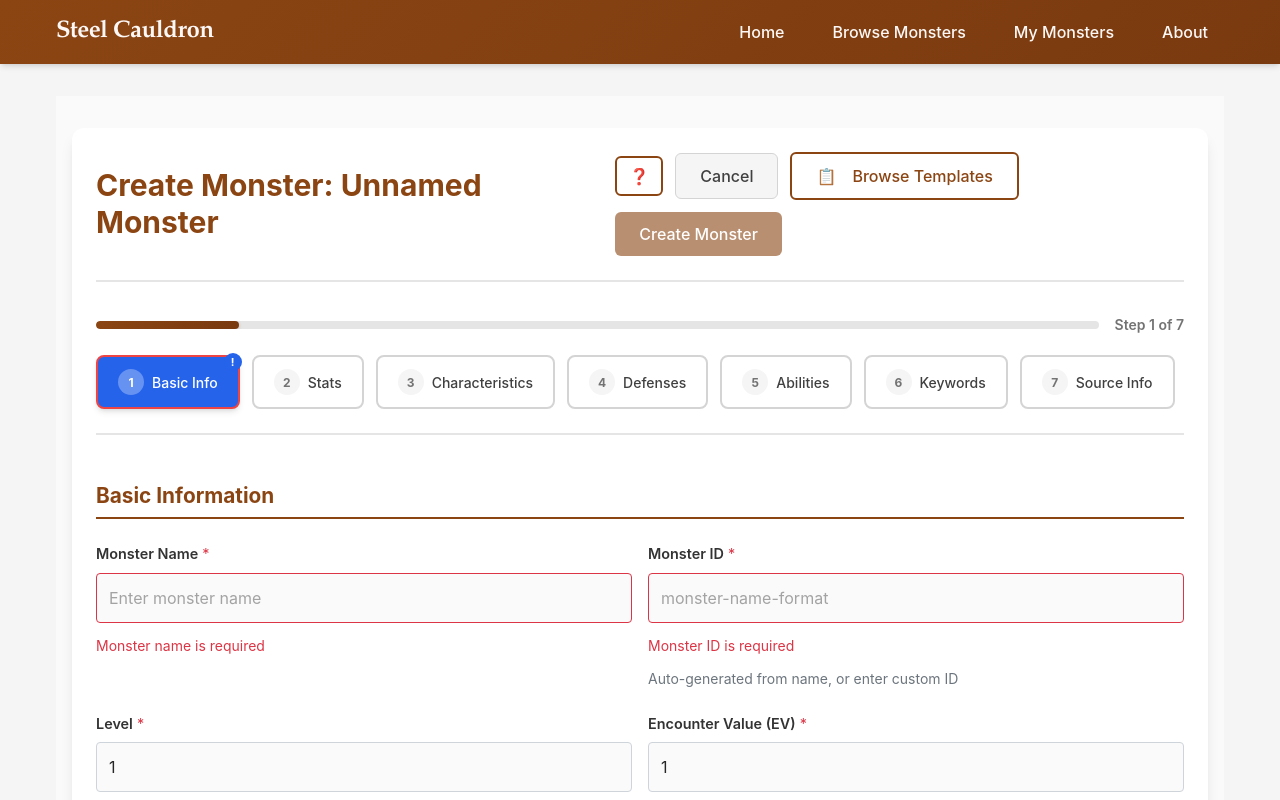
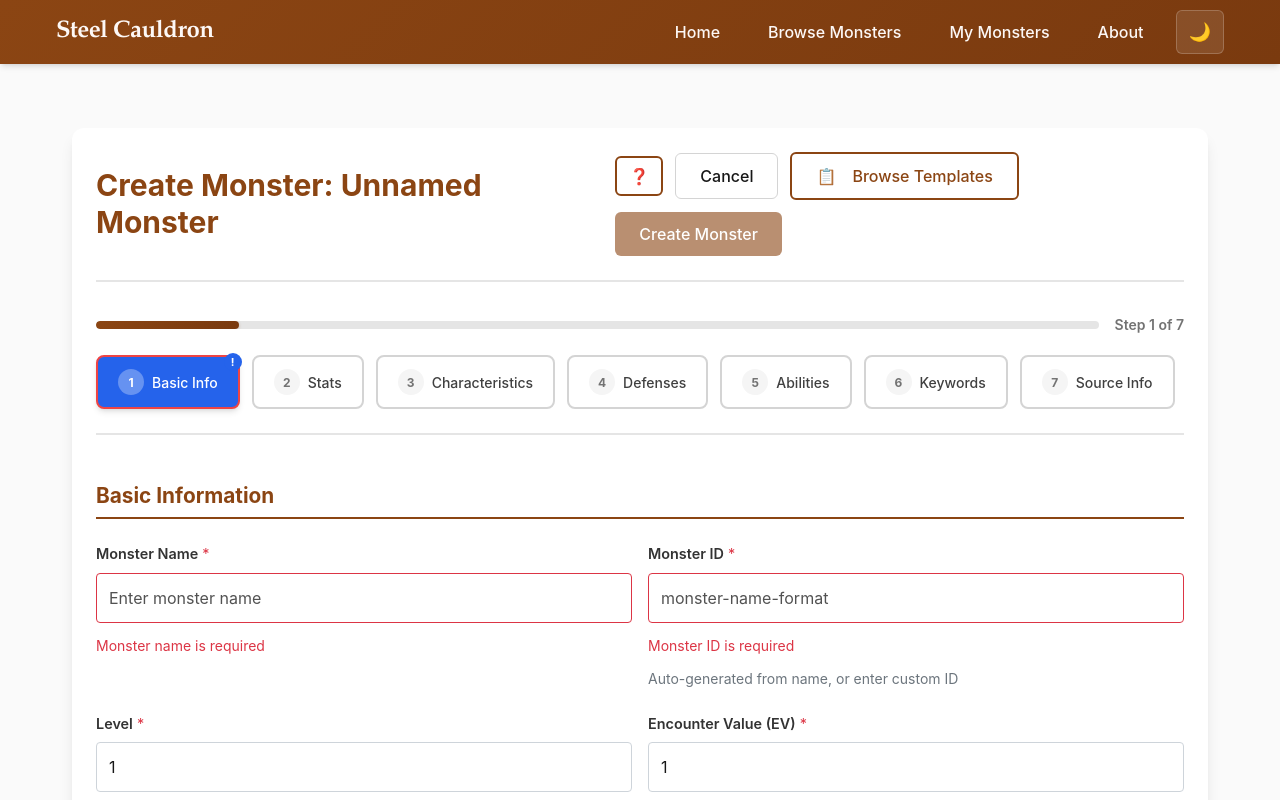
Before and after one commit to erik-meier/monster-library, a Vue app: page /monster/create in a window 1280 px wide. Shown: the top 800 px of the page. Built offline with nearby package versions, Linux system fonts and the light colour scheme.

Commit message:
Add dark mode with theme toggle
Co-authored-by: erik-meier <33582650+erik-meier@users.noreply.github.com>

```diff
--- a/src/App.vue
+++ b/src/App.vue
@@ -11,6 +11,9 @@
           <router-link to="/monsters" class="nav-link">Browse Monsters</router-link>
           <router-link to="/my-monsters" class="nav-link">My Monsters</router-link>
           <router-link to="/about" class="nav-link">About</router-link>
+          <button @click="toggleTheme" class="theme-toggle" :aria-label="themeLabel">
+            <span class="theme-icon">{{ themeIcon }}</span>
+          </button>
         </div>
       </div>
     </nav>
@@ -36,10 +39,27 @@
   </div>
 </template>
 
-<script>
-export default {
-  name: 'App'
+<script setup lang="ts">
+import { onMounted, computed } from 'vue'
+import { useThemeStore } from '@/stores/theme'
+
+const themeStore = useThemeStore()
+
+onMounted(() => {
+  themeStore.initTheme()
+})
+
+const toggleTheme = () => {
+  themeStore.toggleTheme()
 }
+
+const themeIcon = computed(() => {
+  return themeStore.isDark ? '☀️' : '🌙'
+})
+
+const themeLabel = computed(() => {
+  return themeStore.isDark ? 'Switch to light mode' : 'Switch to dark mode'
+})
 </script>
 
 <style>
@@ -55,8 +75,10 @@ export default {
   min-height: 100vh;
   display: flex;
   flex-direction: column;
-  background-color: var(--color-neutral-100);
+  background-color: var(--app-bg);
+  color: var(--app-text);
   line-height: var(--line-height-normal);
+  transition: background-color 0.3s ease, color 0.3s ease;
 }
 
 /* Typography improvements */
@@ -153,6 +175,36 @@ button:disabled, .btn:disabled {
   box-shadow: var(--shadow-sm);
 }
 
+.theme-toggle {
+  background: rgba(255, 255, 255, 0.1);
+  border: 1px solid rgba(255, 255, 255, 0.2);
+  color: var(--color-primary-50);
+  padding: var(--space-2) var(--space-3);
+  border-radius: var(--radius-md);
+  cursor: pointer;
+  transition: var(--transition-all);
+  min-height: 44px;
+  min-width: 44px;
+  display: flex;
+  align-items: center;
+  justify-content: center;
+  font-size: var(--font-size-lg);
+}
+
+.theme-toggle:hover {
+  background-color: rgba(255, 255, 255, 0.2);
+  transform: translateY(-1px);
+}
+
+.theme-toggle:active {
+  transform: translateY(0);
+}
+
+.theme-icon {
+  display: inline-block;
+  line-height: 1;
+}
+
 .main-content {
   flex: 1;
   padding: var(--space-8) var(--space-4);
@@ -167,7 +219,12 @@ button:disabled, .btn:disabled {
   color: var(--color-neutral-400);
   padding: var(--space-8) var(--space-4);
   margin-top: auto;
-  border-top: 1px solid var(--color-neutral-700);
+  border-top: 1px solid var(--app-border-strong);
+}
+
+[data-theme='dark'] .footer {
+  background: linear-gradient(180deg, var(--color-neutral-900) 0%, var(--color-neutral-950, #0a0a0a) 100%);
+  border-top: 1px solid rgba(255, 255, 255, 0.15);
 }
 
 .footer-content {
--- a/src/assets/components.css
+++ b/src/assets/components.css
@@ -58,13 +58,13 @@
 }
 
 .btn-secondary {
-  background-color: var(--color-neutral-100);
-  color: var(--color-neutral-700);
-  border: 1px solid var(--color-neutral-300);
+  background-color: var(--app-bg-secondary);
+  color: var(--app-text);
+  border: 1px solid var(--app-border-strong);
 
   &:hover:not(:disabled) {
-    background-color: var(--color-neutral-200);
-    border-color: var(--color-neutral-400);
+    background-color: var(--app-bg);
+    border-color: var(--app-border-strong);
     transform: translateY(-1px);
     box-shadow: var(--shadow-md);
   }
@@ -109,16 +109,16 @@
   width: 100%;
   border: none;
   outline: none;
-  background: var(--color-neutral-50);
+  background: var(--input-bg);
 
   font-family: var(--font-family-sans);
   font-size: var(--font-size-base);
   line-height: var(--line-height-normal);
-  color: var(--color-neutral-800);
+  color: var(--app-text);
 
   padding: var(--padding-input);
   border-radius: var(--radius-md);
-  border: 2px solid var(--color-neutral-200);
+  border: 2px solid var(--input-border);
 
   transition: var(--transition-colors), box-shadow var(--duration-normal) var(--ease-out);
 }
@@ -126,7 +126,7 @@
 .form-input:focus {
   border-color: var(--color-primary-500);
   box-shadow: var(--focus-ring);
-  background-color: white;
+  background-color: var(--input-bg);
 }
 
 .form-input:invalid {
@@ -138,7 +138,7 @@
 }
 
 .form-input::placeholder {
-  color: var(--color-neutral-400);
+  color: var(--app-text-muted);
 }
 
 /* === SELECT FIELDS === */
@@ -152,9 +152,9 @@
 
 /* === CARDS === */
 .card {
-  background: white;
+  background: var(--card-bg);
   border-radius: var(--radius-lg);
-  border: 1px solid var(--color-neutral-200);
+  border: 1px solid var(--card-border);
   box-shadow: var(--shadow-sm);
   transition: var(--transition-all);
 }
@@ -166,7 +166,7 @@
 
 .card-header {
   padding: var(--space-6);
-  border-bottom: 1px solid var(--color-neutral-200);
+  border-bottom: 1px solid var(--card-border);
 }
 
 .card-body {
@@ -175,8 +175,8 @@
 
 .card-footer {
   padding: var(--space-6);
-  border-top: 1px solid var(--color-neutral-200);
-  background: var(--color-neutral-50);
+  border-top: 1px solid var(--card-border);
+  background: var(--app-bg);
   border-radius: 0 0 var(--radius-lg) var(--radius-lg);
 }
 
@@ -192,8 +192,12 @@
   animation: fadeIn var(--duration-normal) var(--ease-out);
 }
 
+[data-theme='dark'] .modal-backdrop {
+  background: rgba(0, 0, 0, 0.75);
+}
+
 .modal-dialog {
-  background: white;
+  background: var(--card-bg);
   border-radius: var(--radius-xl);
   box-shadow: var(--shadow-xl);
   max-width: 90vw;
--- a/src/assets/design-tokens.css
+++ b/src/assets/design-tokens.css
@@ -156,17 +156,85 @@
   --z-toast: 1080;
 }
 
+/* === SEMANTIC APPLICATION COLORS === */
+/* These are the colors used throughout the app that adapt to theme */
+:root {
+  /* Backgrounds */
+  --app-bg: var(--color-neutral-50);
+  --app-bg-secondary: white;
+  --app-bg-elevated: white;
+
+  /* Text colors */
+  --app-text: var(--color-neutral-900);
+  --app-text-muted: var(--color-neutral-600);
+  --app-text-light: var(--color-neutral-500);
+
+  /* Border colors */
+  --app-border: var(--color-neutral-200);
+  --app-border-strong: var(--color-neutral-300);
+
+  /* Component backgrounds */
+  --card-bg: white;
+  --card-border: var(--color-neutral-200);
+  --input-bg: white;
+  --input-border: var(--color-neutral-300);
+}
+
 /* === DARK MODE SUPPORT === */
 @media (prefers-color-scheme: dark) {
   :root {
-    --color-background: var(--color-neutral-900);
-    --color-background-soft: var(--color-neutral-800);
-    --color-background-mute: var(--color-neutral-700);
+    --app-bg: var(--color-neutral-900);
+    --app-bg-secondary: var(--color-neutral-800);
+    --app-bg-elevated: var(--color-neutral-700);
 
-    --color-border: rgba(84, 84, 84, 0.48);
-    --color-border-hover: rgba(84, 84, 84, 0.65);
+    --app-text: var(--color-neutral-100);
+    --app-text-muted: var(--color-neutral-400);
+    --app-text-light: var(--color-neutral-500);
 
-    --color-text: var(--color-neutral-100);
-    --color-text-muted: var(--color-neutral-400);
+    --app-border: rgba(255, 255, 255, 0.1);
+    --app-border-strong: rgba(255, 255, 255, 0.2);
+
+    --card-bg: var(--color-neutral-800);
+    --card-border: rgba(255, 255, 255, 0.1);
+    --input-bg: var(--color-neutral-700);
+    --input-border: rgba(255, 255, 255, 0.15);
   }
 }
+
+/* === EXPLICIT THEME OVERRIDE === */
+/* These override the media query when user explicitly sets theme */
+[data-theme='light'] {
+  --app-bg: var(--color-neutral-50);
+  --app-bg-secondary: white;
+  --app-bg-elevated: white;
+
+  --app-text: var(--color-neutral-900);
+  --app-text-muted: var(--color-neutral-600);
+  --app-text-light: var(--color-neutral-500);
+
+  --app-border: var(--color-neutral-200);
+  --app-border-strong: var(--color-neutral-300);
+
+  --card-bg: white;
+  --card-border: var(--color-neutral-200);
+  --input-bg: white;
+  --input-border: var(--color-neutral-300);
+}
+
+[data-theme='dark'] {
+  --app-bg: var(--color-neutral-900);
+  --app-bg-secondary: var(--color-neutral-800);
+  --app-bg-elevated: var(--color-neutral-700);
+
+  --app-text: var(--color-neutral-100);
+  --app-text-muted: var(--color-neutral-400);
+  --app-text-light: var(--color-neutral-500);
+
+  --app-border: rgba(255, 255, 255, 0.1);
+  --app-border-strong: rgba(255, 255, 255, 0.2);
+
+  --card-bg: var(--color-neutral-800);
+  --card-border: rgba(255, 255, 255, 0.1);
+  --input-bg: var(--color-neutral-700);
+  --input-border: rgba(255, 255, 255, 0.15);
+}
--- /dev/null
+++ b/src/stores/theme.ts
@@ -0,0 +1,68 @@
+import { defineStore } from 'pinia'
+import { ref, computed, watch } from 'vue'
+
+export type Theme = 'light' | 'dark' | 'auto'
+
+export const useThemeStore = defineStore('theme', () => {
+  // State
+  const theme = ref<Theme>('auto')
+  const systemPrefersDark = ref(false)
+
+  // Computed
+  const currentTheme = computed(() => {
+    if (theme.value === 'auto') {
+      return systemPrefersDark.value ? 'dark' : 'light'
+    }
+    return theme.value
+  })
+
+  const isDark = computed(() => currentTheme.value === 'dark')
+
+  // Initialize from localStorage
+  const initTheme = () => {
+    const stored = localStorage.getItem('theme')
+    if (stored && (stored === 'light' || stored === 'dark' || stored === 'auto')) {
+      theme.value = stored as Theme
+    }
+
+    // Check system preference
+    const mediaQuery = window.matchMedia('(prefers-color-scheme: dark)')
+    systemPrefersDark.value = mediaQuery.matches
+
+    // Listen for system preference changes
+    mediaQuery.addEventListener('change', (e) => {
+      systemPrefersDark.value = e.matches
+    })
+  }
+
+  // Actions
+  const setTheme = (newTheme: Theme) => {
+    theme.value = newTheme
+    localStorage.setItem('theme', newTheme)
+  }
+
+  const toggleTheme = () => {
+    if (theme.value === 'light') {
+      setTheme('dark')
+    } else if (theme.value === 'dark') {
+      setTheme('light')
+    } else {
+      // If auto, toggle to the opposite of current
+      setTheme(isDark.value ? 'light' : 'dark')
+    }
+  }
+
+  // Apply theme to document
+  watch(currentTheme, (newTheme) => {
+    document.documentElement.setAttribute('data-theme', newTheme)
+  }, { immediate: true })
+
+  return {
+    theme,
+    currentTheme,
+    isDark,
+    initTheme,
+    setTheme,
+    toggleTheme
+  }
+})
```
